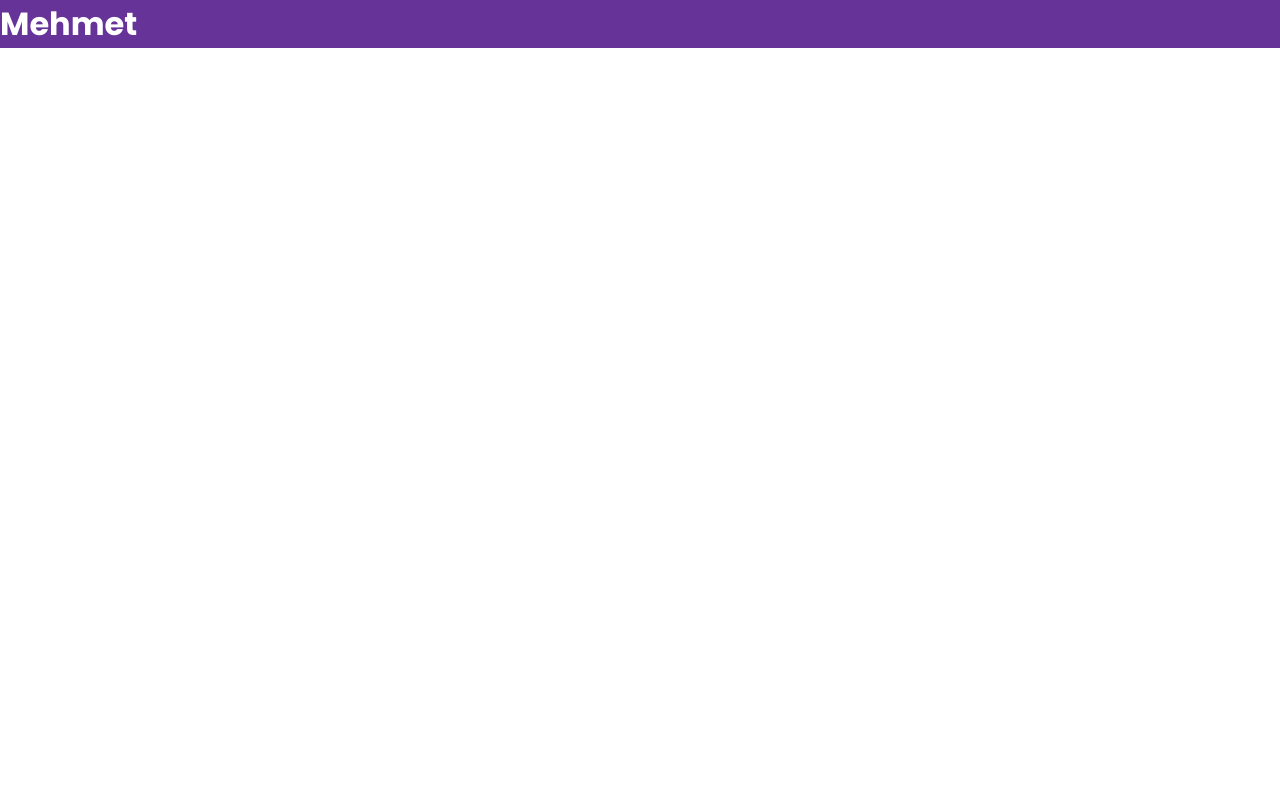
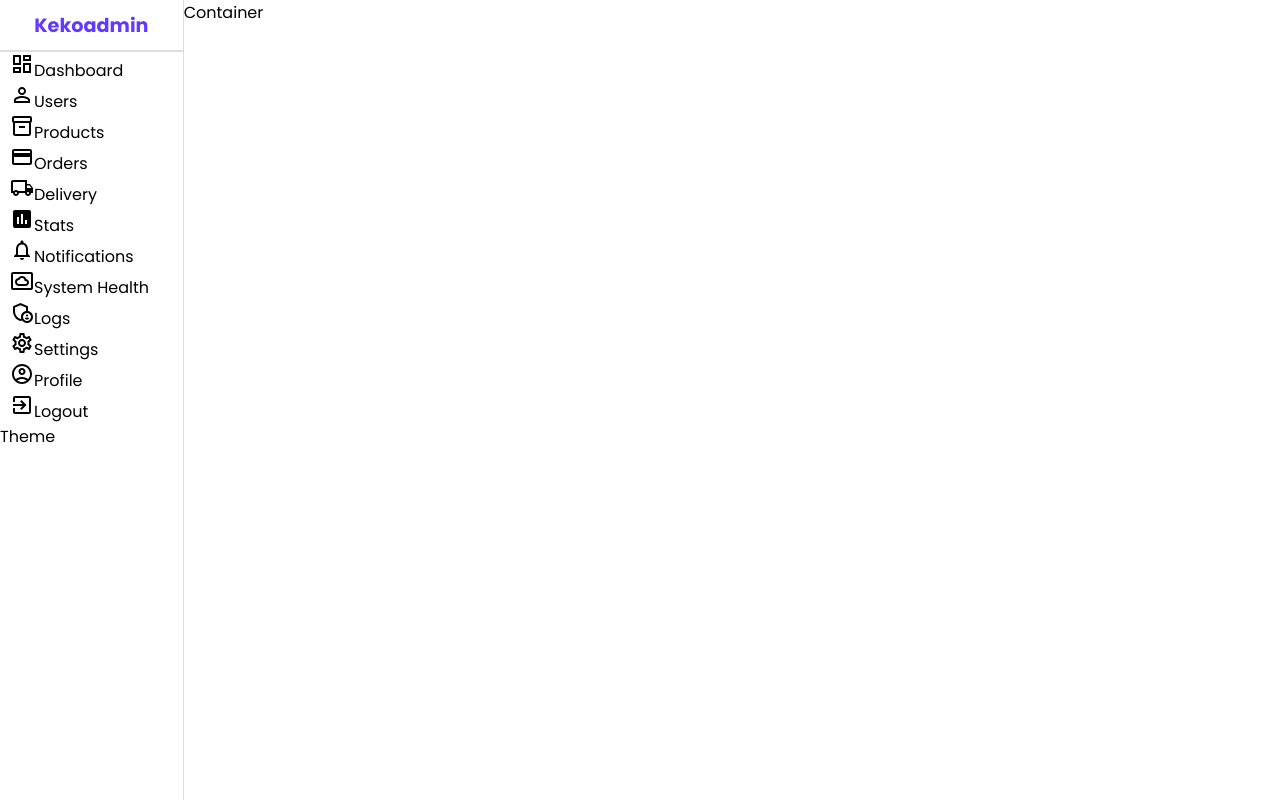
Before and after one commit to Mehmetadiguzel1/admin-dashboard, a React (Create React App) app: page / in a window 1280 px wide. Built offline with nearby package versions, Linux system fonts and the light colour scheme.

Commit message:
Sidebar ve icons added

```diff
--- a/package.json
+++ b/package.json
@@ -3,6 +3,10 @@
   "version": "0.1.0",
   "private": true,
   "dependencies": {
+    "@emotion/react": "^11.9.0",
+    "@emotion/styled": "^11.8.1",
+    "@mui/icons-material": "^5.6.0",
+    "@mui/material": "^5.6.0",
     "@testing-library/jest-dom": "^5.16.4",
     "@testing-library/react": "^12.1.4",
     "@testing-library/user-event": "^13.5.0",
--- /dev/null
+++ b/src/components/sidebar/Sidebar.jsx
@@ -0,0 +1,77 @@
+import React from 'react'
+import './sidebar.scss'
+import DashboardOutlinedIcon from '@mui/icons-material/DashboardOutlined';
+import PersonOutlineOutlinedIcon from '@mui/icons-material/PersonOutlineOutlined';
+import Inventory2OutlinedIcon from '@mui/icons-material/Inventory2Outlined';
+import LocalShippingOutlinedIcon from '@mui/icons-material/LocalShippingOutlined';
+import CreditCardOutlinedIcon from '@mui/icons-material/CreditCardOutlined';
+import AssessmentIcon from '@mui/icons-material/Assessment';
+import NotificationsNoneOutlinedIcon from '@mui/icons-material/NotificationsNoneOutlined';
+import SettingsSystemDaydreamOutlinedIcon from '@mui/icons-material/SettingsSystemDaydreamOutlined';
+import AdminPanelSettingsOutlinedIcon from '@mui/icons-material/AdminPanelSettingsOutlined';
+import SettingsOutlinedIcon from '@mui/icons-material/SettingsOutlined';
+import AccountCircleOutlinedIcon from '@mui/icons-material/AccountCircleOutlined';
+import ExitToAppOutlinedIcon from '@mui/icons-material/ExitToAppOutlined';
+const Sidebar = () => {
+  return (
+    <div className="sidebar">
+    <div className="top"><span className='logo'>Kekoadmin</span></div>
+    <hr />
+    <div className="center">
+      <ul>
+        <li>
+          <DashboardOutlinedIcon/>
+          <span>Dashboard</span>
+        </li>
+        <li>
+          <PersonOutlineOutlinedIcon/>
+          <span>Users</span>
+        </li>
+        <li>
+          <Inventory2OutlinedIcon/>
+          <span>Products</span>
+        </li>
+        <li>
+          <CreditCardOutlinedIcon/>
+          <span>Orders</span>
+        </li>
+        <li>
+          <LocalShippingOutlinedIcon/>
+          <span>Delivery</span>
+        </li>
+        <li>
+          <AssessmentIcon/>
+          <span>Stats</span>
+        </li>
+        <li>
+          <NotificationsNoneOutlinedIcon/>
+          <span>Notifications</span>
+        </li>
+        <li>
+          <SettingsSystemDaydreamOutlinedIcon/>
+          <span>System Health</span>
+        </li>
+        <li>
+          <AdminPanelSettingsOutlinedIcon/>
+          <span>Logs</span>
+        </li>
+        <li>
+          <SettingsOutlinedIcon/>
+          <span>Settings</span>
+        </li>
+        <li>
+          <AccountCircleOutlinedIcon/>
+          <span>Profile</span>
+        </li>
+        <li>
+          <ExitToAppOutlinedIcon/>
+          <span>Logout</span>
+        </li>
+      </ul>
+    </div>
+    <div className="bottom">Theme</div>
+    </div>
+  )
+}
+
+export default Sidebar
--- /dev/null
+++ b/src/components/sidebar/sidebar.scss
@@ -0,0 +1,30 @@
+.sidebar{
+    flex: 1;
+    border-right: 0.5px solid #dddddd;
+    min-height: 100vh;
+
+    .top{
+        height: 50px;
+        display: flex;
+        align-items: center;
+        justify-content: center;
+        .logo{
+            font-size: 1.2rem;
+            font-weight: bold;
+            color: #6439ff;
+        }
+    }
+    hr{
+        height: 0;
+        border: 0.5px solid #dddddd;
+    }
+    .center{
+        padding-left: 10px;
+        ul{
+            list-style: none;
+            margin: o;
+            padding: 0;
+        }
+    }
+
+}
--- a/src/pages/home/Home.jsx
+++ b/src/pages/home/Home.jsx
@@ -1,10 +1,12 @@
 import React from 'react'
+import Sidebar from '../../components/sidebar/Sidebar'
 import './Home.scss'
 
 const Home = () => {
   return (
     <div className="home">
-        <h1>Mehmet</h1>
+        <Sidebar/>
+        <div className="homeContainer">Container</div>
     </div>
   )
 }
--- a/src/pages/home/Home.scss
+++ b/src/pages/home/Home.scss
@@ -1,4 +1,6 @@
 .home{
-    background-color: rebeccapurple;
-    color: white;
+    display: flex;
+    .homeContainer{
+        flex: 6;
+    }
 }
```
Also changed, not shown: src/components/navbar/Navbar.jsx (added, +10 -0 lines), src/components/navbar/navbar.scss (added), 1 other file (tests, documents, lock files or other folders).
